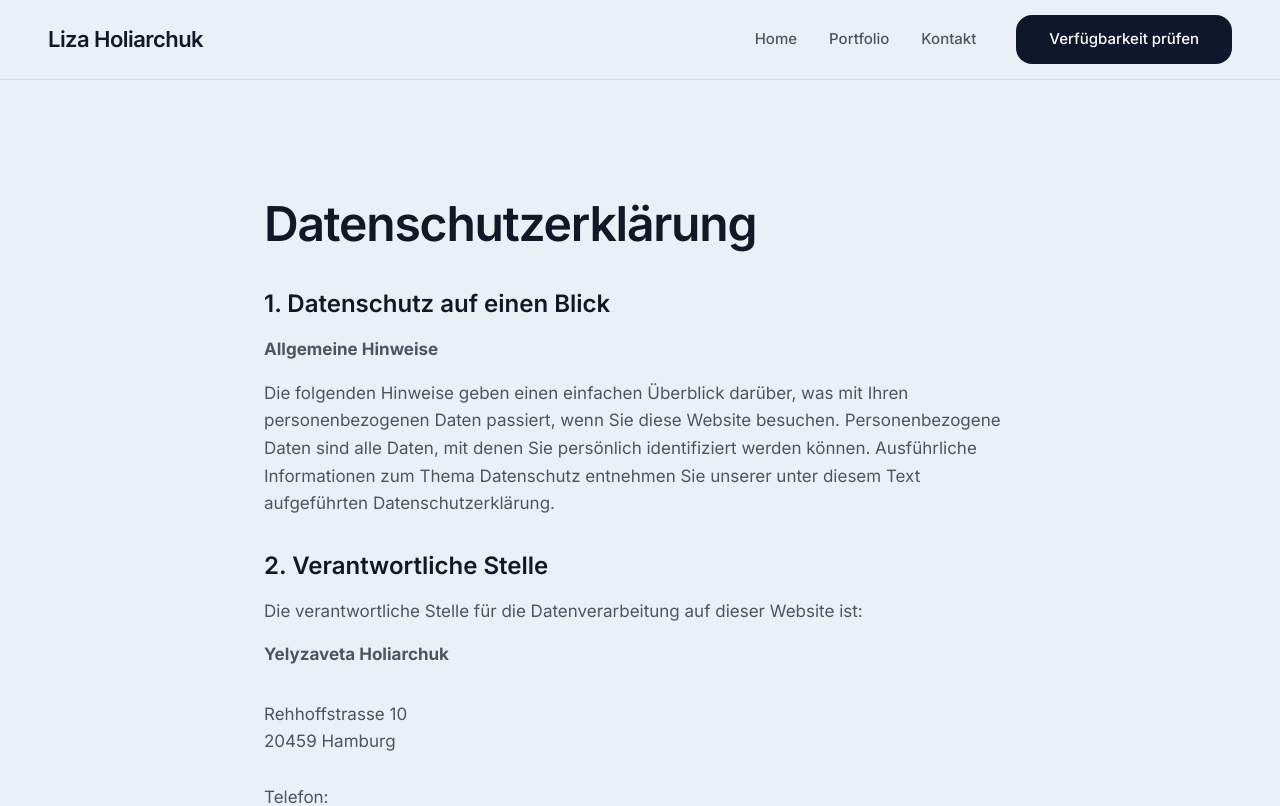
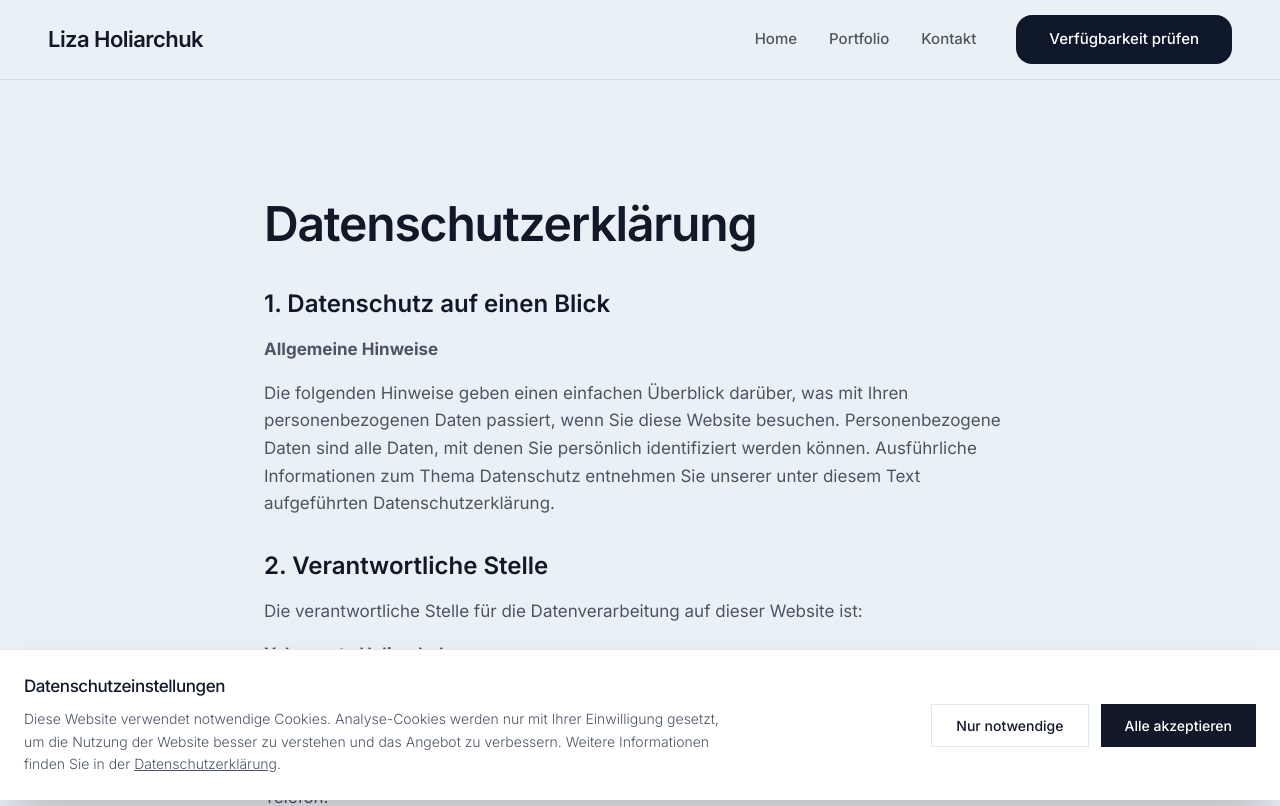
Before and after one commit to elizabethholiarchuk-jpg/event-fotografin-hamburg, a Next.js app: page /datenschutz in a window 1280 px wide. Shown: the top 806 px of the page. Built offline with nearby package versions, Linux system fonts and the light colour scheme.

Commit message:
feat: add GDPR-compliant cookie consent banner

```diff
--- a/src/app/datenschutz/page.tsx
+++ b/src/app/datenschutz/page.tsx
@@ -91,7 +91,7 @@ export default function Datenschutz() {
                         Vercel Web Analytics ist so konfiguriert, dass standardmäßig <strong>keine Tracking-Cookies</strong> auf Ihrem Endgerät gespeichert werden. Es werden lediglich pseudonymisierte Hash-Werte auf Basis der IP-Adresse und des User-Agents genutzt, um Besuche zuzuordnen. Diese Hash-Werte rotieren täglich, sodass Nutzer nicht dauerhaft über Tage hinweg getrackt werden können.
                     </p>
                     <p>
-                        Die Nutzung dieses Analyse-Tools erfolgt auf Grundlage von Art. 6 Abs. 1 lit. f DSGVO. Der Websitebetreiber hat ein berechtigtes Interesse an der anonymisierten Analyse des Nutzerverhaltens, um sein Webangebot zu optimieren.
+                        Die Nutzung dieses Analyse-Tools erfolgt ausschließlich mit Ihrer ausdrücklichen Einwilligung auf Grundlage von Art. 6 Abs. 1 lit. a DSGVO. Sie können diese Einwilligung jederzeit über die Cookie-Einstellungen im Footer widerrufen.
                     </p>
                 </section>
 
--- a/src/app/layout.tsx
+++ b/src/app/layout.tsx
@@ -3,7 +3,7 @@ import { Inter } from "next/font/google";
 import "./globals.css";
 import Header from "@/components/Header";
 import Footer from "@/components/Footer";
-import { Analytics } from "@vercel/analytics/next";
+import CookieBanner from "@/components/CookieBanner";
 import Script from "next/script";
 
 const inter = Inter({
@@ -85,7 +85,7 @@ export default function RootLayout({
             }),
           }}
         />
-        <Analytics />
+        <CookieBanner />
       </body>
     </html>
   );
--- /dev/null
+++ b/src/components/CookieBanner.tsx
@@ -0,0 +1,76 @@
+"use client";
+
+import { useState, useEffect } from "react";
+import { Analytics } from "@vercel/analytics/next";
+
+export default function CookieBanner() {
+    const [showBanner, setShowBanner] = useState(false);
+    const [consent, setConsent] = useState<"all" | "necessary" | null>(null);
+
+    useEffect(() => {
+        // Check local storage for existing consent
+        const storedConsent = localStorage.getItem("cookie_consent");
+        if (storedConsent === "all" || storedConsent === "necessary") {
+            setConsent(storedConsent);
+        } else {
+            setShowBanner(true);
+        }
+
+        // Listen for custom event to manually reopen the banner
+        const handleOpenBanner = () => {
+            setShowBanner(true);
+        };
+
+        window.addEventListener("openCookieBanner", handleOpenBanner);
+        return () => window.removeEventListener("openCookieBanner", handleOpenBanner);
+    }, []);
+
+    const handleAcceptAll = () => {
+        localStorage.setItem("cookie_consent", "all");
+        setConsent("all");
+        setShowBanner(false);
+    };
+
+    const handleNecessaryOnly = () => {
+        localStorage.setItem("cookie_consent", "necessary");
+        setConsent("necessary");
+        setShowBanner(false);
+    };
+
+    return (
+        <>
+            {/* Conditionally render Vercel Analytics if consent is "all" */}
+            {consent === "all" && <Analytics />}
+
+            {/* Cookie Banner */}
+            {showBanner && (
+                <div className="fixed bottom-0 left-0 right-0 z-50 p-4 md:p-6 sm:px-10 pb-8 bg-white border-t border-[var(--color-border-hairline)] shadow-2xl flex flex-col md:flex-row gap-6 md:gap-8 items-start md:items-center justify-between animate-in fade-in slide-in-from-bottom-8 duration-500">
+                    <div className="max-w-[700px] flex flex-col gap-2">
+                        <h3 className="text-[17px] font-medium tracking-tight text-[var(--color-text-main)]">
+                            Datenschutzeinstellungen
+                        </h3>
+                        <p className="text-[14px] font-light leading-relaxed text-[var(--color-text-muted)]">
+                            Diese Website verwendet notwendige Cookies. Analyse-Cookies werden nur mit Ihrer Einwilligung gesetzt, um die Nutzung der Website besser zu verstehen und das Angebot zu verbessern. Weitere Informationen finden Sie in der{" "}
+                            <a href="/datenschutz" className="underline hover:text-[var(--color-text-main)] transition-colors">Datenschutzerklärung</a>.
+                        </p>
+                    </div>
+
+                    <div className="flex flex-col sm:flex-row gap-3 w-full md:w-auto shrink-0 mt-2 md:mt-0">
+                        <button
+                            onClick={handleNecessaryOnly}
+                            className="px-6 py-2.5 text-[14px] font-medium border border-[var(--color-border-hairline)] bg-white text-[var(--color-text-main)] hover:bg-[#FAFAFA] transition-colors w-full sm:w-auto text-center"
+                        >
+                            Nur notwendige
+                        </button>
+                        <button
+                            onClick={handleAcceptAll}
+                            className="px-6 py-2.5 text-[14px] font-medium bg-[var(--color-text-main)] text-white hover:bg-black transition-colors w-full sm:w-auto text-center"
+                        >
+                            Alle akzeptieren
+                        </button>
+                    </div>
+                </div>
+            )}
+        </>
+    );
+}
--- /dev/null
+++ b/src/components/CookieSettingsButton.tsx
@@ -0,0 +1,12 @@
+"use client";
+
+export default function CookieSettingsButton() {
+    return (
+        <button
+            onClick={() => window.dispatchEvent(new Event("openCookieBanner"))}
+            className="hover:text-[var(--color-text-main)] transition-colors"
+        >
+            Cookie-Einstellungen
+        </button>
+    );
+}
--- a/src/components/Footer.tsx
+++ b/src/components/Footer.tsx
@@ -1,4 +1,5 @@
 import Link from "next/link";
+import CookieSettingsButton from "./CookieSettingsButton";
 
 export default function Footer() {
     return (
@@ -31,7 +32,7 @@ export default function Footer() {
             <div className="max-w-[1120px] mx-auto px-6 md:px-10 mt-24">
                 <div className="pt-8 border-t border-[var(--color-border-hairline)] flex justify-between items-center text-xs text-[var(--color-text-muted)] font-light">
                     <p>© {new Date().getFullYear()} Liza Holiarchuk</p>
-                    <button className="hover:text-[var(--color-text-main)] transition-colors">Cookie-Einstellungen</button>
+                    <CookieSettingsButton />
                 </div>
             </div>
         </footer>
```
